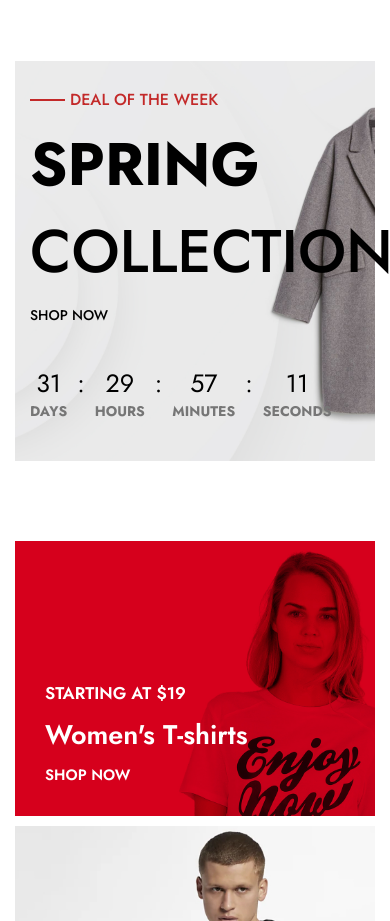
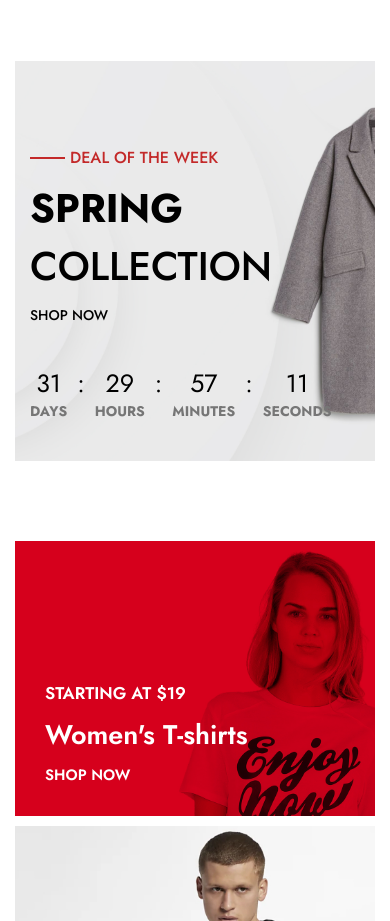
Before and after one commit to TopSecretStar/ecommerce-website, a React (Create React App) app: page / in a window 390 px wide. Shown: the part 2780-3701 px from the top of the page. Built offline with nearby package versions, Linux system fonts and the light colour scheme.

Commit message:
"Updated DealTimer.css: increased h3 font-size in dealTimeContent class and removed duplicate rule"

```diff
--- a/src/Components/Home/Deal/DealTimer.css
+++ b/src/Components/Home/Deal/DealTimer.css
@@ -133,6 +133,9 @@
   .dealTimerMainContent {
     padding: 40px 0;
   }
+  .dealTimeContent h3 {
+    font-size: 40px;
+  }
 }
 
 @media screen and (max-width: 320px) {
@@ -146,9 +149,6 @@
   .dealTimeContent p {
     padding-left: 50px;
   }
-  .dealTimeContent h3 {
-    font-size: 40px;
-  }
   .dealTimeCounter h4 {
     font-size: 20px;
   }
```
